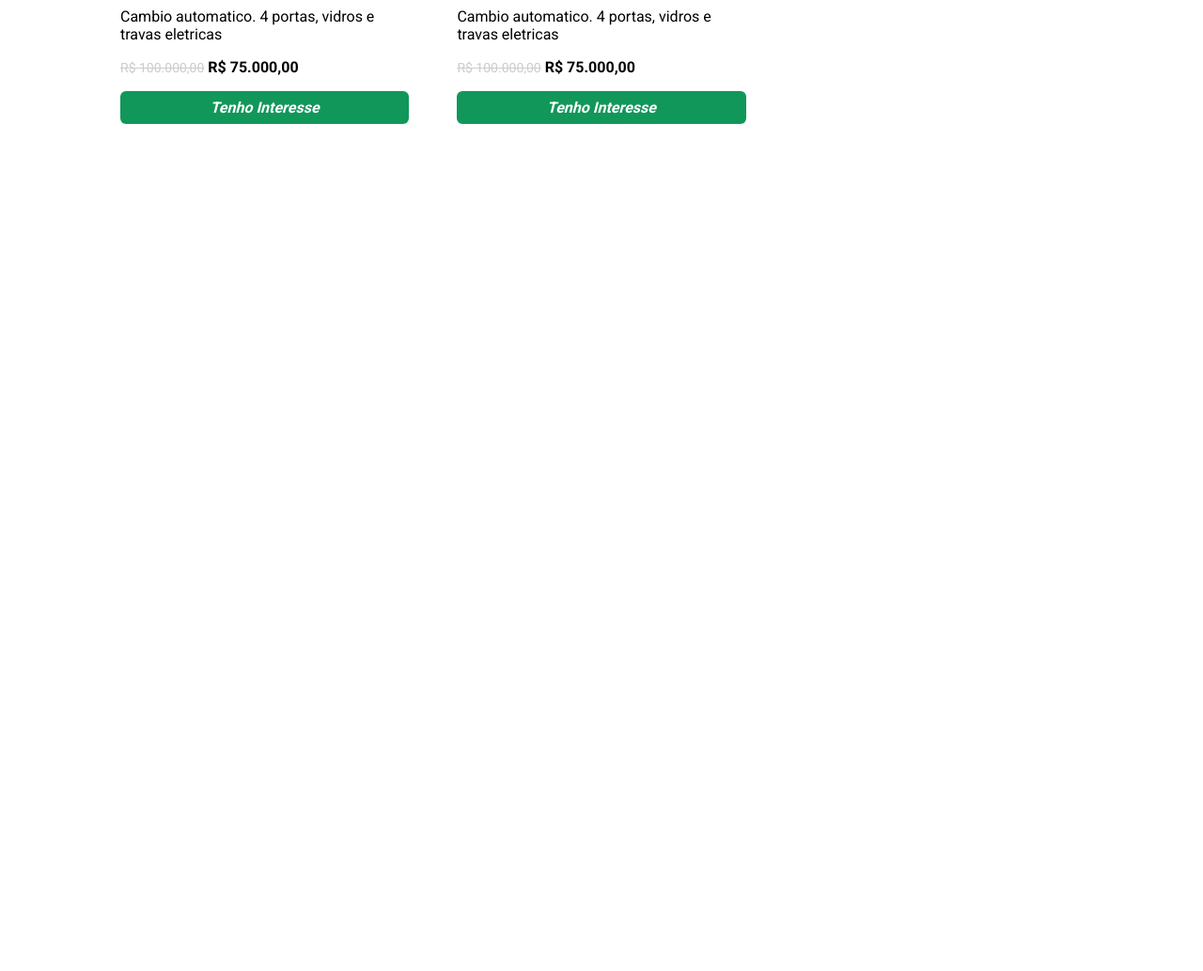
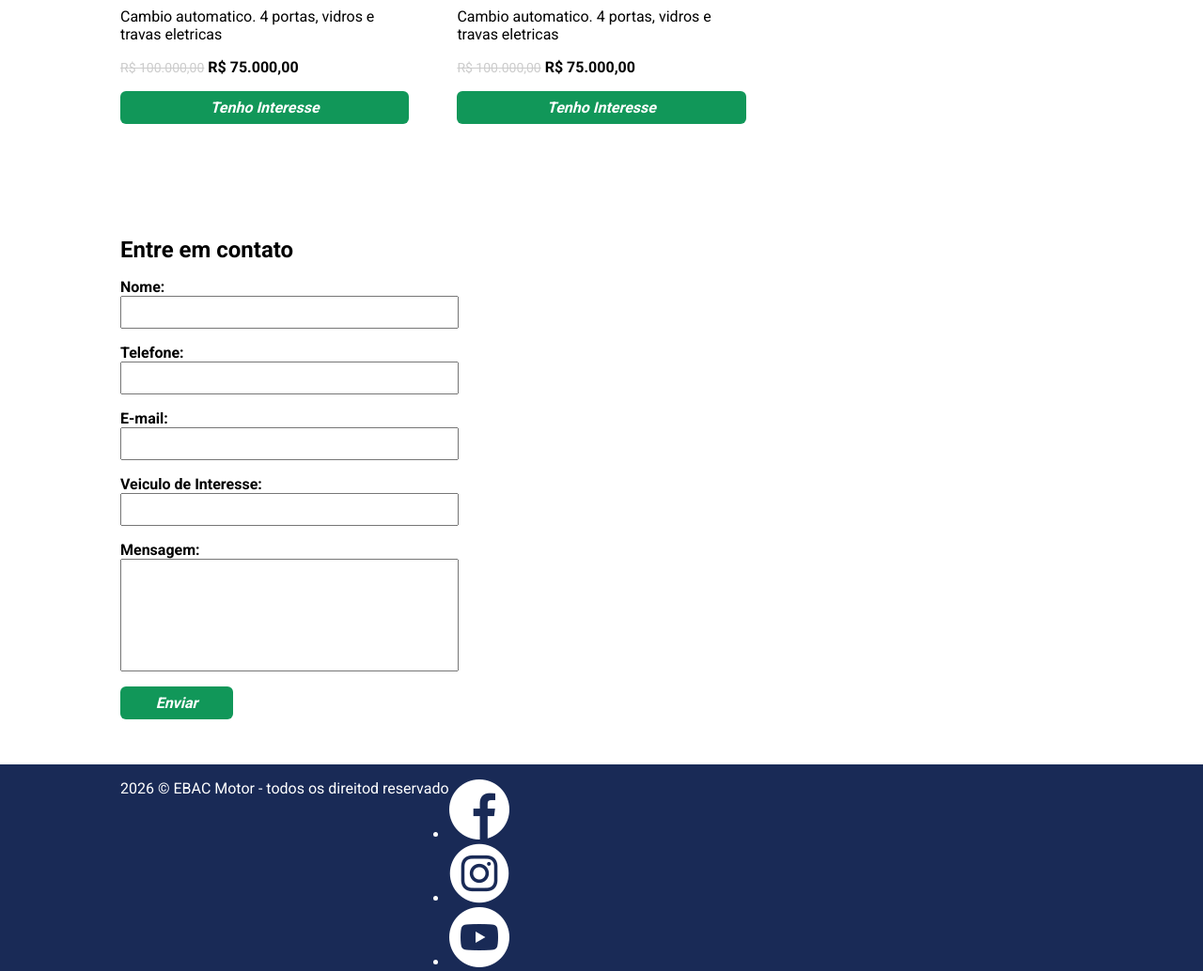
Before and after one commit to jeanmarcosilva-hash/modulo_10_estrutura_inicial, a plain HTML site: page EBAC MOTORS/EBAC MOTORS/index.html in a window 1280 px wide. Shown: the part 2224-3258 px from the top of the page at 94% size. Before the commit the page ends 2524 px from the top, so only its background shows below. Drawn offline with nearby package versions, Linux system fonts and the light colour scheme.

Commit message:
atualizaçao 3

```diff
--- a/EBAC MOTORS/EBAC MOTORS/index.html
+++ b/EBAC MOTORS/EBAC MOTORS/index.html
@@ -189,8 +189,63 @@
 
 
 <section>
-    <div class="con"></div>
+    <div class="container">
+        <h2>Entre em contato</h2>
+        <form>
+            <div class="form-campo">
+                <label for="nome">Nome:</label>
+                <input type="text" id="nome">
+
+            </div>
+            <div class="form-campo">
+                <label for="telefone">Telefone:</label>
+                <input type="tel" id="telefone">
+
+            </div>
+            <div class="form-campo">
+                <label for="email">E-mail:</label>
+                <input type="email" id="email">
+
+            </div>
+            <div class="form-campo">
+                <label for="veiculo-interesse">Veiculo de Interesse:</label>
+                <input type="text" id="veiculo-interesse">
+
+            </div>
+            <div class="form-campo">
+                <label for="Mensagem">Mensagem:</label>
+                <textarea id="Mensagem"></textarea>
+
+            </div>
+            <button type="submit">Enviar</button>
+        </form>
+    </div>
 </section>
+
+<footer>
+    <div class="container container-flex">
+        <p>
+            2026 &copy; EBAC Motor - todos os direitod reservado
+        </p>
+        <ul>
+            <li>
+                <a href="#">
+                    <img src="./icones/facebook.png" alt="facebook">
+                </a>
+            </li>
+            <li>
+                <a href="#">
+                    <img src="./icones/instagram.png" alt="instagram">
+                </a>
+            </li>
+            <li>
+                <a href="#">
+                    <img src="./icones/youtube.png" alt="youtube">
+                </a>
+            </li>
+        </ul>
+    </div>
+</footer>
 
 
 
--- a/EBAC MOTORS/EBAC MOTORS/main.css
+++ b/EBAC MOTORS/EBAC MOTORS/main.css
@@ -15,7 +15,7 @@ overflow-x: hidden;
     margin: 0 auto;
 }
 
-header {
+header, footer {
     background-color: #192a56;
     padding-top: 16px ;
     color: #fff;
@@ -98,7 +98,7 @@ max-width: 100%;
     margin: 0 5%;
 }
 
-.lista-veiculos li button{
+button{
     display: block;
     width: 100%;
     padding: 8px 0;
@@ -121,3 +121,33 @@ max-width: 100%;
     color:#ccc ;
     font-size: 14px;
 }
+
+.form-campo{
+    margin-bottom: 16px;
+}
+
+.form-campo label{
+    font-weight: bold;
+    display: block;
+}
+
+.form-campo input,
+.form-campo textarea{
+    width: 100%;
+    display: block;
+    padding: 8px;
+}
+
+.form-campo textarea{
+    resize: none;
+    height: 120px;
+
+}
+
+form{
+    max-width: 360px;
+}
+
+form button{
+    max-width: 120px;
+}
```
